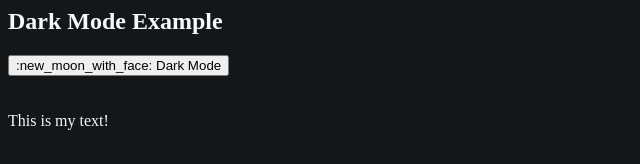
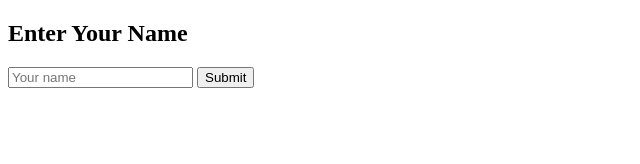
Before and after one commit to Isaiah-Lindsey/Fall-Work, a plain HTML site: page index.html in a window 1280 px wide. Shown: the whole page, without its empty margins (0-640 px from the left). Drawn offline with Linux system fonts and the light colour scheme.

Commit message:
Add files via upload

```diff
--- a/index.html
+++ b/index.html
@@ -1,35 +1,26 @@
+<!DOCTYPE html>
 <html>
 <head>
-  <title>My Dark Mode</title>
-  <style>
-    body {
-      background: #13171A;
-      color: #F6F7F8;
-      transition: background 0.3s, color 0.3s;
-    }
-    body.light-mode {
-      background: #F6F7F8;
-      color: #13171A;
-    }
-    button {
-      margin-bottom: 20px;
-    }
-  </style>
+  <title>Form Submission Example</title>
 </head>
-<body>
-  <h2>Dark Mode Example</h2>
-  <button onclick="toggleMode()" id="modeBtn">:new_moon_with_face: Dark Mode</button>
-  <p>This is my text!</p>
+<body style="background:#ffffff">
+
+  <h2>Enter Your Name</h2>
+
+  <form id="myForm">
+    <input type="text" id="nameInput" placeholder="Your name">
+    <input type="submit" value="Submit">
+  </form>
+
+  <p id="result"></p>
+
   <script>
-    function toggleMode() {
-      document.body.classList.toggle('light-mode');
-      const btn = document.getElementById("modeBtn");
-      if (document.body.classList.contains('light-mode')) {
-        btn.innerText = ":sun_with_face: Light Mode";
-      } else {
-        btn.innerText = ":new_moon_with_face: Dark Mode";
-      }
-    }
+    document.getElementById("myForm").addEventListener("submit", function(event) {
+      event.preventDefault(); // Stop form from refreshing normally
+      const name = document.getElementById("nameInput").value;
+      document.getElementById("result").innerText = "Hello, " + name + "! :wave:";
+    });
   </script>
+
 </body>
 </html>
```
